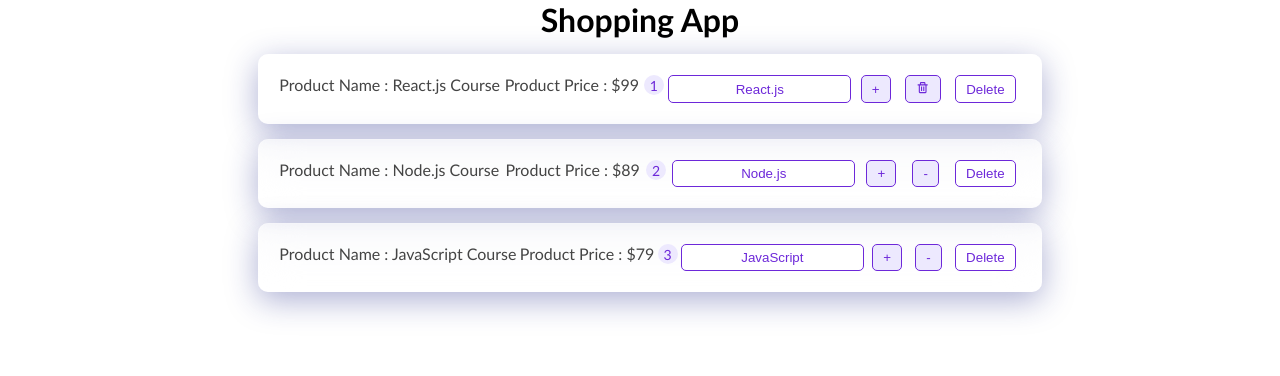
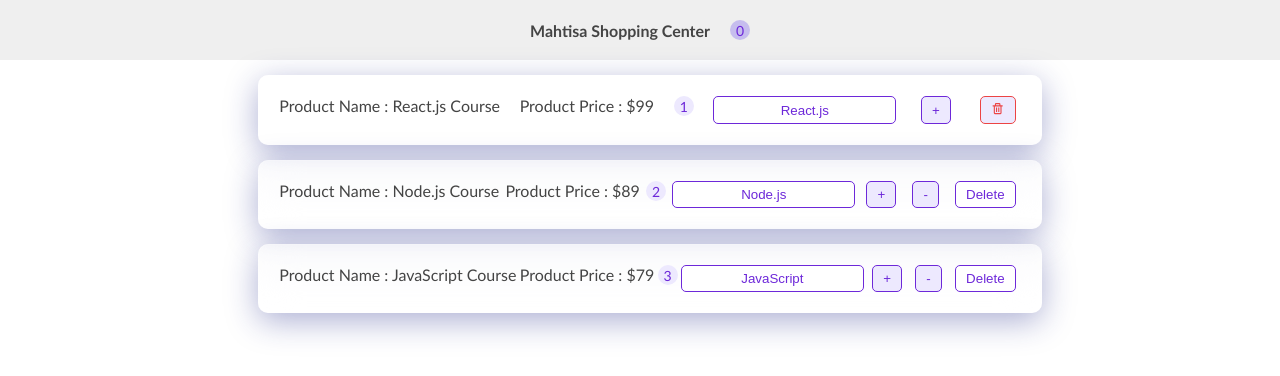
Before and after one commit to Hadi-bakhshi/react-course, a React (Create React App) app: page / in a window 1280 px wide. Shown: the top 376 px of the page. Built offline with nearby package versions, Linux system fonts and the light colour scheme.

Commit message:
navbar.js and styles added

```diff
--- a/src/App.js
+++ b/src/App.js
@@ -1,6 +1,7 @@
 import React, { Component } from "react";
 import "./App.css";
 import ProductList from "./Components/ProductList/ProductList";
+import NavBar from "./Components/NavBar/NavBar";
 
 class App extends Component {
   state = {
@@ -10,7 +11,7 @@
   render() {
     return (
       <div className="container" id="title">
-        <h1>Shopping App</h1>
+        <NavBar/>
         <ProductList />
       </div>
     );
--- /dev/null
+++ b/src/Components/NavBar/NavBar.js
@@ -0,0 +1,9 @@
+import styles from "./navBar.module.css";
+const NavBar = (props) => {
+  return <header className={styles.navBar}>
+      <h2>Mahtisa Shopping Center</h2>
+      <span>0</span>
+  </header>;
+};
+
+export default NavBar;
--- /dev/null
+++ b/src/Components/NavBar/navBar.module.css
@@ -0,0 +1,27 @@
+.navBar{
+    width: 100%;
+    background:#efefef;
+    /* padding-top: 15px; */
+    height:60px;
+    text-align: center;
+    display: flex;
+    justify-content: center;
+    align-items: center;
+}
+.navBar h2{
+    font-size: 16px;
+    color: #444;
+}
+.navBar span{
+    margin-left: 20px;
+    display: inline-block;
+    width: 20px;
+    font-size: 14px;
+    height: 20px;
+    background-color:  #c6bdee ;
+    color: #6d28d9;
+    border-radius: 50%;
+    display: flex;
+    justify-content: center;
+    align-items: center;
+}
--- a/src/Components/Products/Product.js
+++ b/src/Components/Products/Product.js
@@ -12,8 +12,8 @@
       <span className={styles.value}>{props.product.quantity}</span>
       <input className={styles.input} type="text" onChange={props.onChange} value={props.product.title} />
       <button onClick={props.onInc} className={`${styles.button} ${styles.inc}`}> + </button>
-      <button onClick={props.onDec} className={`${styles.button} ${styles.dec}`}> {props.product.quantity >1 ? "-" : <BiTrash/>} </button>
-      <button onClick={props.onDelete} className={styles.button}>Delete</button>
+      <button onClick={props.onDec} className={`${styles.button} ${styles.dec} ${props.product.quantity===1 && styles.remove }`}> {props.product.quantity >1 ? "-" : <BiTrash/>} </button>
+      <button onClick={props.onDelete} className={`${styles.buttondel} ${props.product.quantity===1 && styles.removedel}`}>Delete</button>
     {props.children}
     </div>
   );
--- a/src/Components/Products/Product.module.css
+++ b/src/Components/Products/Product.module.css
@@ -16,6 +16,17 @@
 color: #444;
 }
 .button{
+  color: #6d28d9;
+  background-color: #fff ;
+  border: 1px solid #6d28d9;
+  border-radius: 5px;
+  outline: none;
+  padding: 5px 10px;
+  margin: 0 5px;
+  cursor: pointer;
+}
+
+.buttondel{
   color: #6d28d9;
   background-color: #fff ;
   border: 1px solid #6d28d9;
@@ -53,8 +64,18 @@
   padding: 5px 2px;
   color: #6d28d9;
 
+
   text-align: center;
 }
 .input:focus{
   border: 2px solid #6d28d9;
 }
+
+.remove{
+  color:rgb(236,68,68);
+  border:1px solid rgb(236,68,68);
+}
+
+.removedel{
+  display:none;
+}
```
